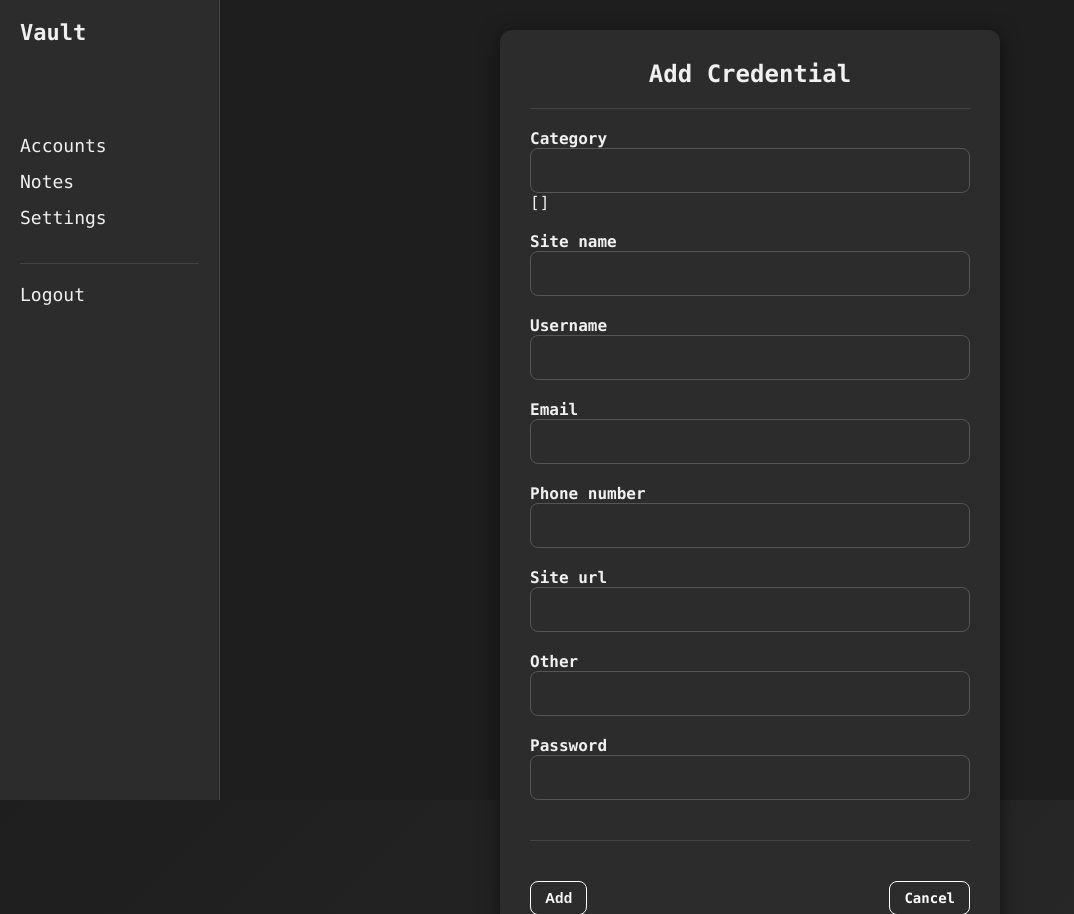
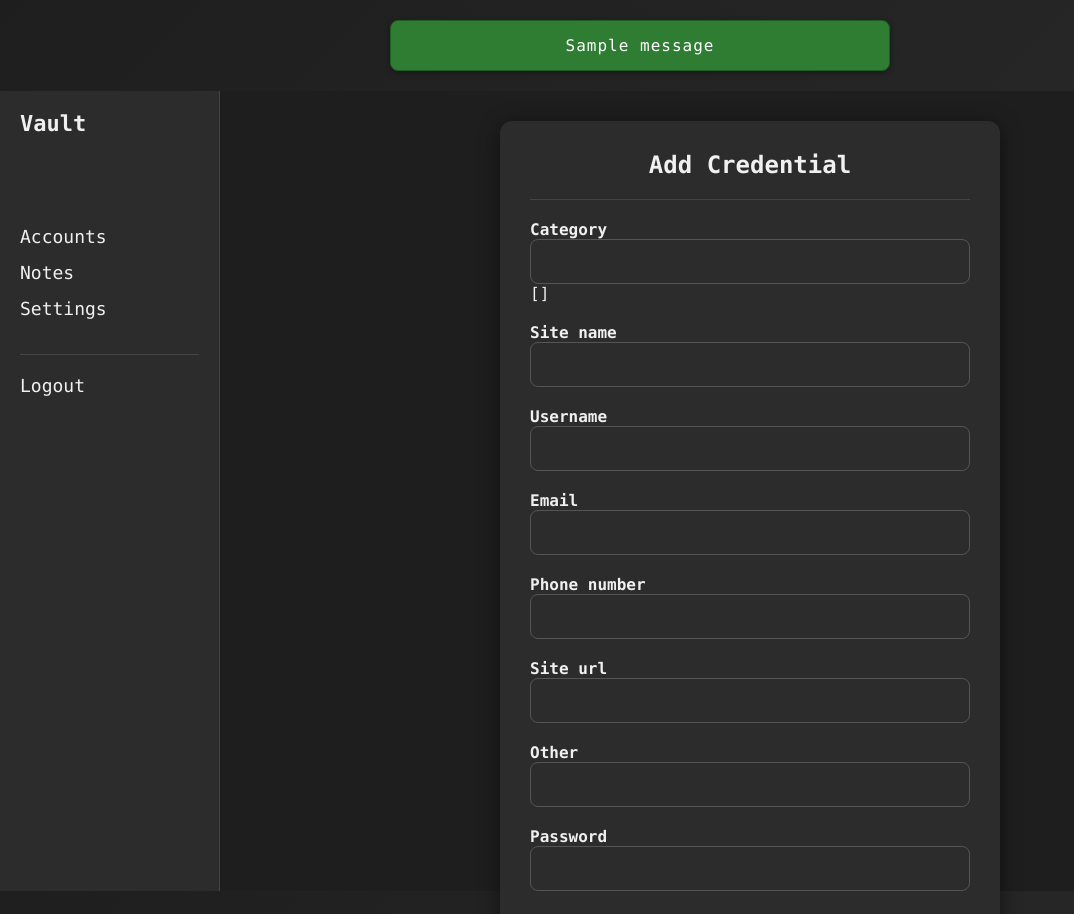
Before and after one commit to gitofvn/vault_project, a Django app: template templates/credentials/credential_add.html in a window 1280 px wide. Shown: the top 914 px of the page, without its empty margins (0-1074 px from the left). Run offline with Django 5.2, Linux system fonts and the light colour scheme; the template is opened without the code that fills it, so the values that code supplies are empty, except form fields; tables that the repository leaves empty hold one stand-in row (values such as "Sample post"); one stand-in notice (Sample message) is shown; form fields are guessed from the names that the template uses.

Commit message:
Add slight UI tweask, icons for credentials and success message after registration

```diff
--- a/accounts/views.py
+++ b/accounts/views.py
@@ -4,6 +4,8 @@ from django.views.generic import CreateView
 from django.urls import reverse_lazy
 from django.contrib.auth.mixins import LoginRequiredMixin
 from django.views.generic import TemplateView
+from django.contrib import messages
+
 
 from accounts.forms import RegisterUserForm
 
@@ -21,6 +23,10 @@ class RegisterUserView(CreateView):
     template_name = 'accounts/register-user.html'
     success_url = reverse_lazy('login')
 
+    def form_valid(self, form):
+        messages.success(self.request, "Account created successfully! Please log in.")
+        return super().form_valid(form)
+
 class DashboardView(LoginRequiredMixin, TemplateView):
     template_name = 'accounts/dashboard.html'
     login_url = 'login'
--- a/static/css/base.css
+++ b/static/css/base.css
@@ -1,11 +1,9 @@
-/* Reset */
 * {
     box-sizing: border-box;
     margin: 0;
     padding: 0;
 }
 
-/* Global Dark Mode */
 body.dark-theme {
     font-family: Consolas, monospace;
     background: linear-gradient(135deg, #1e1e1e, #2d2d2d);
@@ -13,7 +11,6 @@ body.dark-theme {
     height: 100vh;
 }
 
-/* Common text colors */
 h2, h3, p, label {
     color: #f0f0f0;
 }
--- a/static/css/components.css
+++ b/static/css/components.css
@@ -38,3 +38,46 @@ form input:focus {
 .logout-button:hover {
     background-color: #008b23;
 }
+
+.messages {
+    list-style: none;
+    padding: 0;
+    margin: 20px auto;
+    width: 80%;
+    max-width: 500px;
+    text-align: center;
+}
+
+.messages li {
+    padding: 15px 20px;
+    margin-bottom: 10px;
+    border-radius: 8px;
+    font-family: 'Consolas', monospace;;
+    font-size: 1rem;
+    letter-spacing: 1px;
+    box-shadow: 0 2px 6px rgba(0, 0, 0, 0.3);
+}
+
+.messages .success {
+    background-color: #2e7d32;
+    color: #fff;
+    border: 1px solid #1b5e20;
+}
+
+.messages .error {
+    background-color: #c62828;
+    color: #fff;
+    border: 1px solid #8e0000;
+}
+
+.messages .info {
+    background-color: #1565c0;
+    color: #fff;
+    border: 1px solid #0d47a1;
+}
+
+.messages .warning {
+    background-color: #ef6c00;
+    color: #fff;
+    border: 1px solid #e65100;
+}
--- a/static/css/layout.css
+++ b/static/css/layout.css
@@ -19,3 +19,10 @@
     font-size: 18px;
     color: #333;
 }
+
+.hint {
+    font-size: 12px;
+    color: #aaa;
+    display: block;
+    margin-top: 4px;
+}
--- a/templates/accounts/register-user.html
+++ b/templates/accounts/register-user.html
@@ -30,8 +30,12 @@
         <div class="input-group">
             {{ form.password.label_tag }}
             {{ form.password }}
+            <small class="hint">
+                Password must be at least 8 characters long, include uppercase, lowercase, a number, and a special character.
+            </small>
             {{ form.password.errors }}
         </div>
+
 
         <!-- Confirm Password -->
         <div class="input-group">
--- a/templates/base.html
+++ b/templates/base.html
@@ -8,6 +8,13 @@
     <link href="https://fonts.googleapis.com/css2?family=Orbitron&family=Raleway&family=Fira+Code&family=Roboto+Mono&family=Press+Start+2P&display=swap" rel="stylesheet">
 </head>
 <body class="dark-theme">
+    {% if messages %}
+        <ul class="messages">
+            {% for message in messages %}
+                <li class="{{ message.tags }}">{{ message }}</li>
+            {% endfor %}
+        </ul>
+    {% endif %}
     {% block layout %}
     <div class="login-container">
         <div class="login-box">
--- a/templates/credentials/credential_list.html
+++ b/templates/credentials/credential_list.html
@@ -35,6 +35,10 @@
             {% for credential in credentials %}
                 <div class="note-card">
                     <a href="{% url 'credential-detail' credential.pk %}" class="note-link">
+                        {% if credential.site_url %}
+                            <img src="https://www.google.com/s2/favicons?domain={{ credential.site_url }}"
+                                alt="favicon" style="width:16px; height:16px; margin-right:8px; vertical-align:middle;">
+                        {% endif %}
                         <span class="note-title">{{ credential.site_name }}
                             {% if credential.category %}
                             ({{ credential.category.name }})
```
Also changed, not shown: templates/credentials/credential_detail.html (+9 -1 lines).
